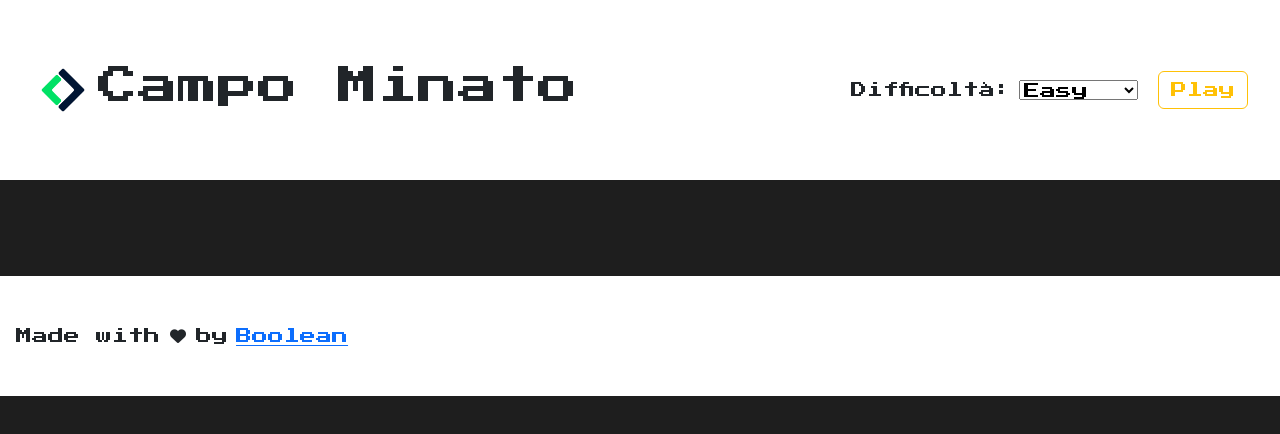
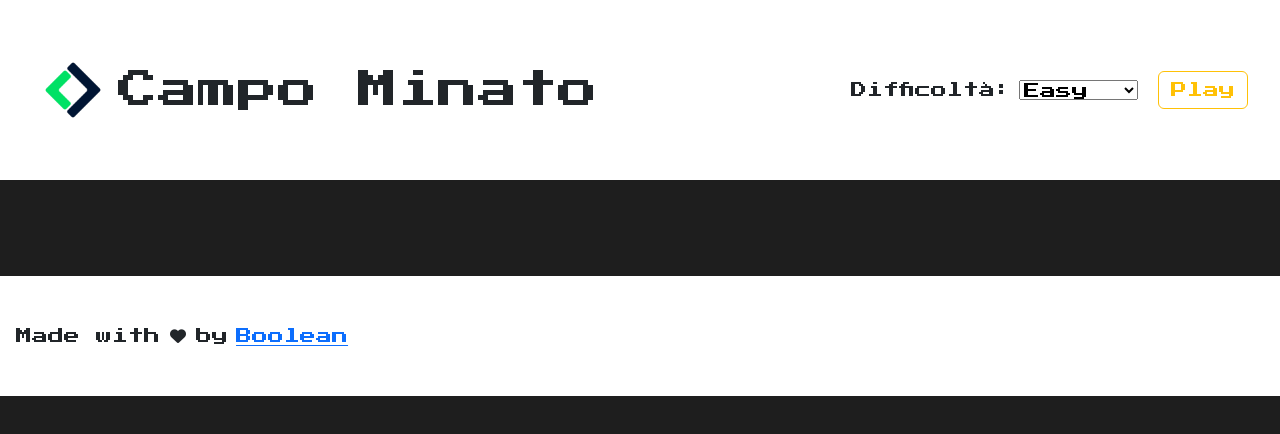
Before and after one commit to giuseppesciacca/js-campominato-grid, a plain HTML site: page index.html in a window 1280 px wide. Drawn offline with nearby package versions, Linux system fonts and the light colour scheme; a web font is replaced by a local one.

Commit message:
[fix] h1 margin

```diff
--- a/index.html
+++ b/index.html
@@ -30,8 +30,8 @@
         <div class="container-fluid">
             <div class="row">
                 <div class="d-flex justify-content-start align-items-center col-md-6 ">
-                    <img class="img-fluid" width="70" src="./assets/img/mobile-logo.png" alt="">
-                    <h1>Campo Minato</h1>
+                    <img class="img-fluid" width="90" src="./assets/img/mobile-logo.png" alt="">
+                    <h1 class="m-0">Campo Minato</h1>
                 </div>
 
                 <div
```
